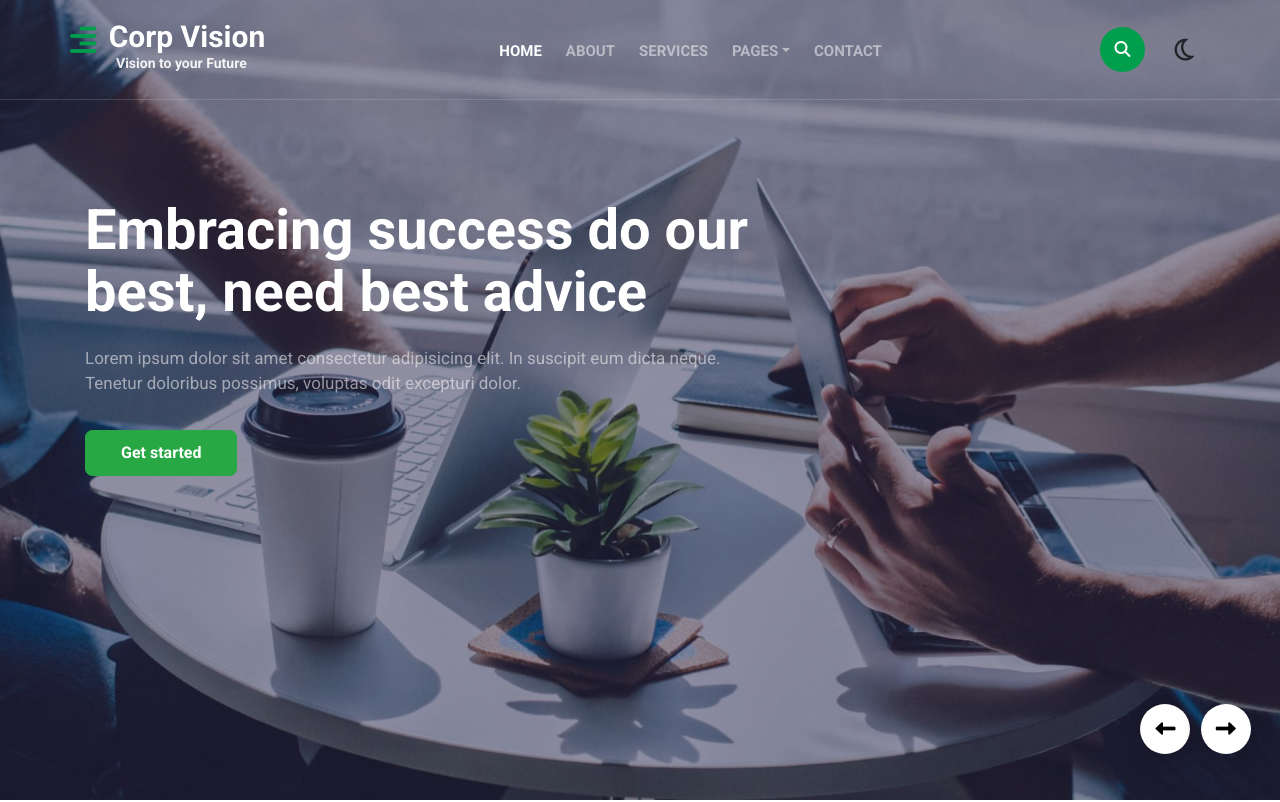
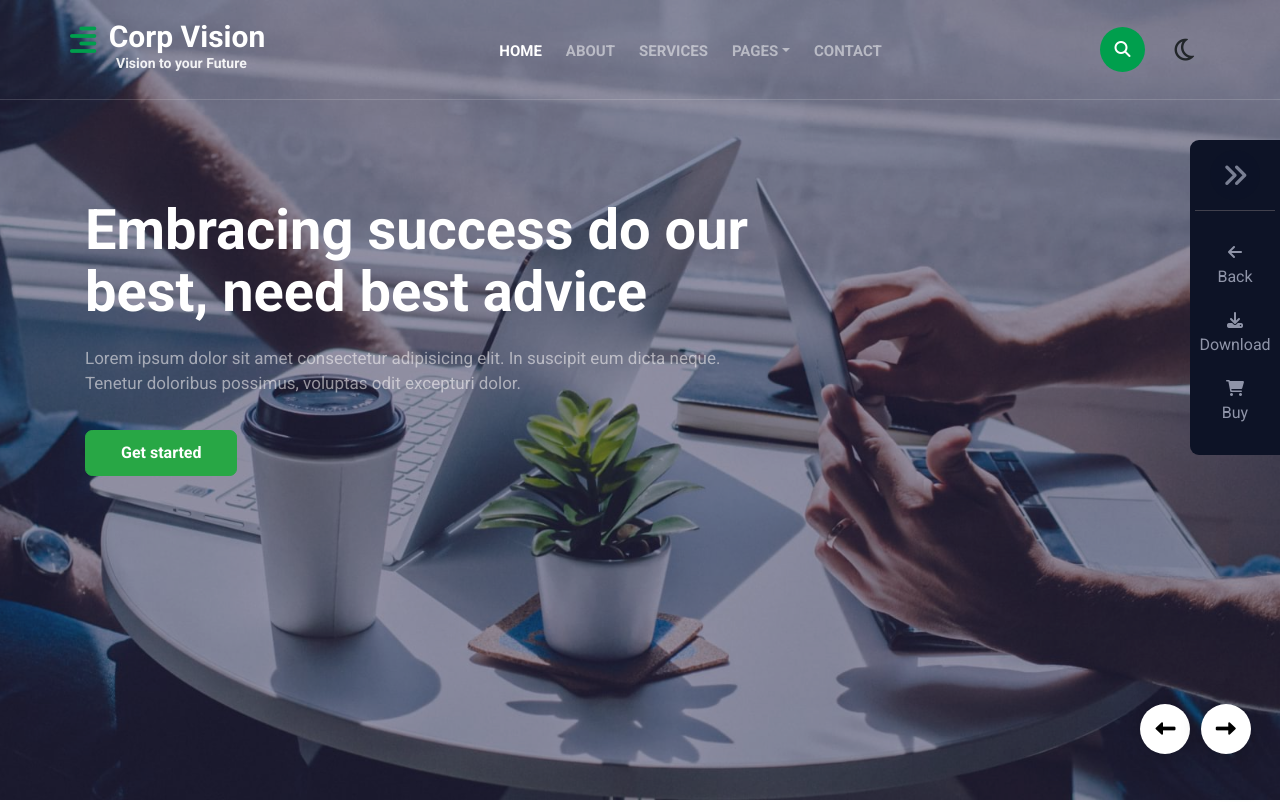
Before and after one commit to minhkha2007/bc_39_capstone, a plain HTML site: page index.html in a window 1280 px wide. Shown: the top 802 px of the page. Drawn offline with nearby package versions, Linux system fonts and the light colour scheme; a script that the page names is missing.

Commit message:
Add files via upload

```diff
--- a/css/style.css
+++ b/css/style.css
@@ -2138,3 +2138,104 @@ button.navbar-toggler.collapsed .icon-close {
         margin-left: 0;
     }
 }
+
+span.w3l-icon.-back span.fa {
+    position: static;
+    color: #e6ebff;
+  }
+
+  #w3lDemoBar.w3l-demo-bar {
+    top: 0;
+    right: 0;
+    bottom: 0;
+    z-index: 9999;
+    padding: 40px 5px 10px;
+    padding-top: 70px;
+    background: #0D1326;
+    border-top-left-radius: 9px;
+    border-bottom-left-radius: 9px;
+  }
+
+  #w3lDemoBar.w3l-demo-bar a {
+    display: block;
+    color: #e6ebff;
+    text-decoration: none;
+    line-height: 24px;
+    opacity: .6;
+    margin-bottom: 20px;
+    text-align: center;
+  }
+
+  #w3lDemoBar.w3l-demo-bar span.w3l-icon {
+    display: block;
+  }
+
+  #w3lDemoBar.w3l-demo-bar a:hover {
+    opacity: 1;
+  }
+
+  #w3lDemoBar.w3l-demo-bar .w3l-icon svg {
+    color: #e6ebff;
+  }
+
+  #w3lDemoBar.w3l-demo-bar .responsive-icons {
+    margin-top: 30px;
+    border-top: 1px solid #41414d;
+    padding-top: 40px;
+  }
+
+  #w3lDemoBar.w3l-demo-bar .demo-btns {
+    border-top: 1px solid #41414d;
+    padding-top: 30px;
+  }
+
+  #w3lDemoBar.w3l-demo-bar .responsive-icons a span.fa {
+    font-size: 26px;
+  }
+
+  #w3lDemoBar.w3l-demo-bar .no-margin-bottom {
+    margin-bottom: 0;
+  }
+
+  .toggle-right-sidebar span {
+    background: #0D1326;
+    width: 50px;
+    height: 50px;
+    line-height: 50px;
+    text-align: center;
+    color: #e6ebff;
+    border-radius: 50px;
+    font-size: 26px;
+    cursor: pointer;
+    opacity: .5;
+  }
+
+  .pull-right-demo-bar {
+    float: right;
+    position: fixed;
+    right: 0px;
+    top: 150px;
+    width: 90px;
+    z-index: 99999;
+    text-align: center;
+  }
+  #right-sidebar {
+    width: 90px;
+    position: fixed;
+    z-index: 1000;
+    right: 0px;
+    top: 0;
+    margin-top: 140px;
+    -webkit-transition: all .5s ease-in-out;
+    -moz-transition: all .5s ease-in-out;
+    -o-transition: all .5s ease-in-out;
+    transition: all .5s ease-in-out;
+    overflow-y: auto;
+  }
+  .hide-right-bar-notifications {
+    margin-right: -300px !important;
+    -webkit-transition: all .3s ease-in-out;
+    -moz-transition: all .3s ease-in-out;
+    -o-transition: all .3s ease-in-out;
+    transition: all .3s ease-in-out;
+  }
--- a/index.html
+++ b/index.html
@@ -38,6 +38,58 @@
 </head>
 
 <body id="myBody">
+
+    <div class="pull-right-demo-bar toggle-right-sidebar">
+        <span class="fa title-open-right-sidebar tooltipstered fa-angle-double-right"></span>
+    </div>
+
+    <div id="right-sidebar" class="right-sidebar-notifcations nav-collapse">
+        <div class="bs-example bs-example-tabs right-sidebar-tab-notification" data-example-id="togglable-tabs">
+
+            <div id="w3lDemoBar" class="w3l-demo-bar">
+                <div class="demo-btns">
+                    <a href="#url">
+                        <span class="w3l-icon -back">
+                            <span class="fa fa-arrow-left"></span>
+                        </span>
+                        <span class="w3l-text">Back</span>
+                    </a>
+                    <a href="#url">
+                        <span class="w3l-icon -download">
+                            <span class="fa fa-download"></span>
+                        </span>
+                        <span class="w3l-text">Download</span>
+                    </a>
+                    <a href="#url" class="no-margin-bottom-mobile">
+                        <span class="w3l-icon -buy">
+                            <span class="fa fa-shopping-cart"></span>
+                        </span>
+                        <span class="w3l-text">Buy</span>
+                    </a>
+                </div>
+                <!---<div class="responsive-icons">
+                        <a href="#url" class="desktop-mode">
+                                <span class="w3l-icon -desktop">
+                                        <span class="fa fa-desktop"></span>
+                                </span>
+                        </a>
+                        <a href="#url" class="tablet-mode">
+                                <span class="w3l-icon -tablet">
+                                        <span class="fa fa-tablet"></span>
+                                </span>
+                        </a>
+                        <a href="#url" class="mobile-mode no-margin-bottom">
+                                <span class="w3l-icon -mobile">
+                                        <span class="fa fa-mobile"></span>
+                                </span>
+                        </a>
+                </div>-->
+            </div>
+            <div class="right-sidebar-panel-content animated fadeInRight" tabindex="5003" style="overflow: hidden; outline: none;">
+            </div>
+        </div>
+    </div>
+
     <!-- Header  -->
     <header id="site-header" class="absolute main-header">
         <div class="container">
@@ -918,6 +970,12 @@
     <!-- Backtotop js https://codyhouse.co/redirect-experiment-->
     <script src="./libs/back-to-top-master/main.js"></script>
     <script src="./libs/back-to-top-master/util.js"></script>
+    <!-- demo-bar js -->
+<script src="https://wp.w3layouts.com/corpvision/wp-content/themes/corpvision/assets/js/jquery-2.2.4.min.js"></script>
+<script src="https://wp.w3layouts.com/corpvision/wp-content/themes/corpvision/assets/js/demobar-script.js"></script>
+<!-- demo-bar js -->
+
+<script src="https://wp.w3layouts.com/corpvision/wp-content/themes/corpvision/assets/js/theme-change.js"></script>
 
 
 </body>
```
